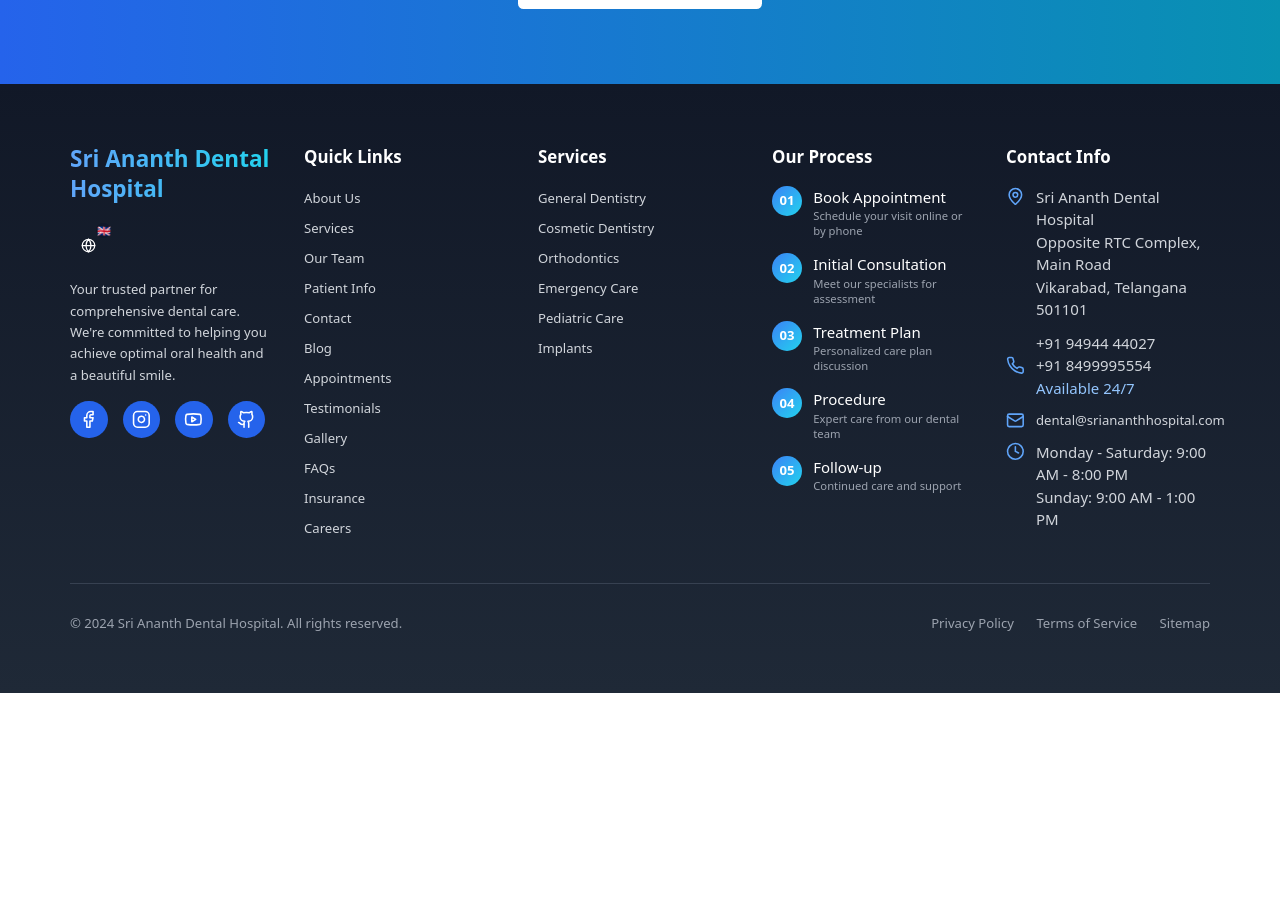
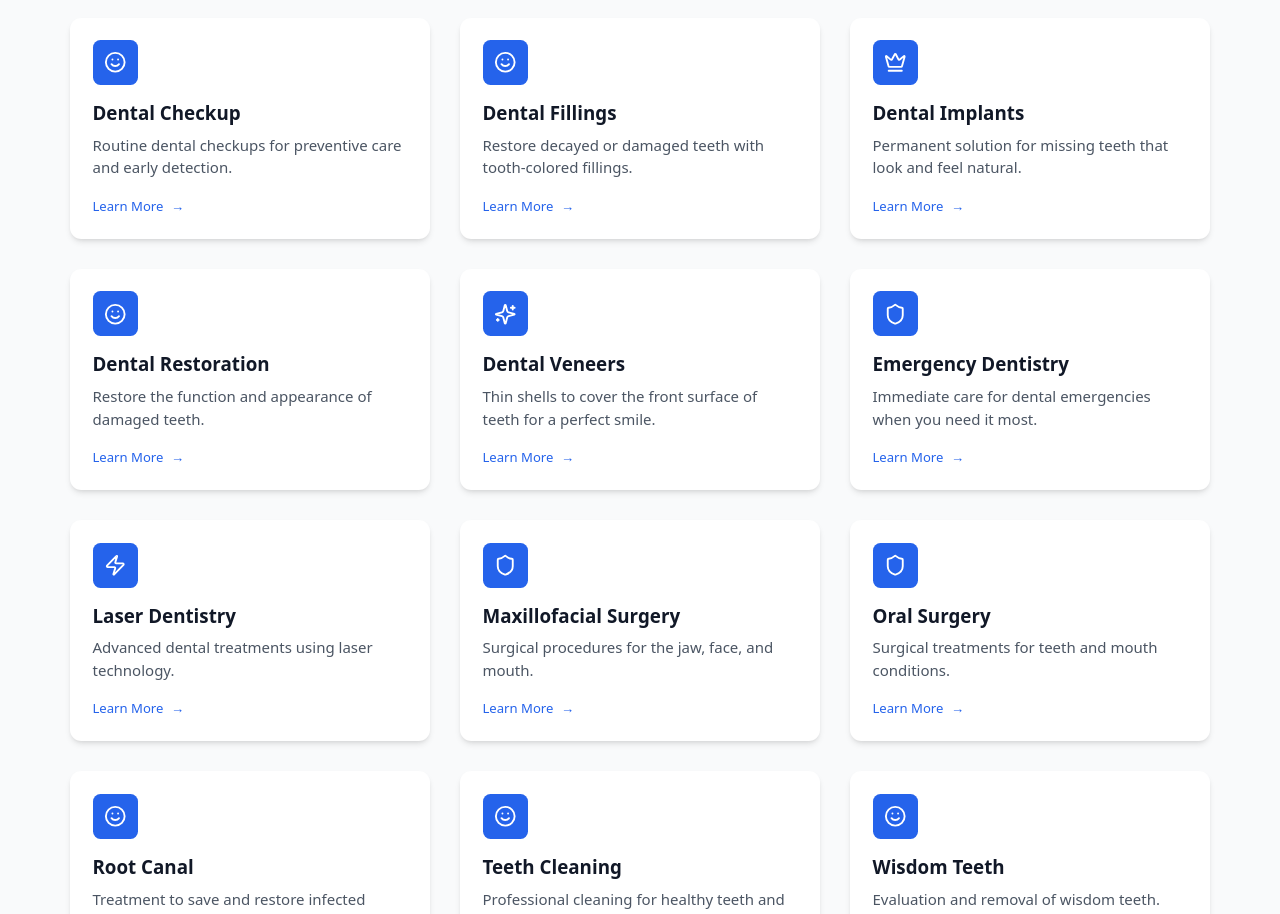
Before and after one commit to Masthan008/dental-hospital, a React (Vite) app: page /services in a window 1280 px wide. Shown: the part 2600-3514 px from the top of the page. Before the commit the page ends 3293 px from the top, so only its background shows below. Built offline with nearby package versions, Linux system fonts and the light colour scheme.

Commit message:
Add horizontal scrolling animation to doctors section on home page and update dental services with new images and entries

```diff
--- a/src/data/services.ts
+++ b/src/data/services.ts
@@ -48,6 +48,335 @@ export interface Service {
 }
 
 export const services: Service[] = [
+  {
+    id: 'orthodontics',
+    slug: 'orthodontics',
+    title: 'Orthodontics',
+    description: 'Straighten your teeth and improve your bite with braces and aligners.',
+    icon: Shield,
+    features: [
+      'Metal Braces',
+      'Ceramic Braces',
+      'Clear Aligners (Invisalign)',
+      'Retainers',
+      'Early Orthodontic Treatment'
+    ],
+    duration: 'Varies',
+    price: 'Starts at ₹25,000',
+    image: '/images/services/ORTHODONTICS - SADH.png',
+    details: [
+      'Orthodontic treatment helps align teeth and jaws for a healthier, more attractive smile.',
+      'We offer traditional braces, ceramic options, and clear aligners for all ages.'
+    ],
+    popular: false
+  },
+  {
+    id: 'pediatric-dentistry',
+    slug: 'pediatric-dentistry',
+    title: 'Pediatric Dentistry',
+    description: 'Gentle dental care for children and teens.',
+    icon: Baby,
+    features: [
+      'Preventive Care',
+      'Sealants',
+      'Fluoride Treatments',
+      'Early Orthodontic Evaluation',
+      'Child-Friendly Environment'
+    ],
+    duration: '30-60 minutes',
+    price: 'Starts at ₹400',
+    image: '/images/services/PEDIATRIC DENTISTRY - SADH.png',
+    details: [
+      'Our pediatric dental team specializes in making visits fun and stress-free for kids.',
+      'We focus on prevention and education for lifelong oral health.'
+    ],
+    popular: false
+  },
+  {
+    id: 'periodontics',
+    slug: 'periodontics',
+    title: 'Periodontics',
+    description: 'Specialized care for gums and supporting structures.',
+    icon: Heart,
+    features: [
+      'Gum Disease Treatment',
+      'Scaling & Root Planing',
+      'Gum Surgery',
+      'Laser Therapy',
+      'Maintenance Programs'
+    ],
+    duration: '45-90 minutes',
+    price: 'Starts at ₹1,500',
+    image: '/images/services/PERIODONTITIS - SADH.png',
+    details: [
+      'Healthy gums are essential for a healthy mouth. Our periodontist provides advanced care for gum disease and related conditions.'
+    ],
+    popular: false
+  },
+  {
+    id: 'dental-checkup',
+    slug: 'dental-checkup',
+    title: 'Dental Checkup',
+    description: 'Routine dental checkups for preventive care and early detection.',
+    icon: Smile,
+    features: [
+      'Oral Examination',
+      'X-rays',
+      'Professional Cleaning',
+      'Oral Cancer Screening'
+    ],
+    duration: '30-45 minutes',
+    price: 'Starts at ₹500',
+    image: '/images/services/DENTAL CHECKUP - SADH.png',
+    details: [
+      'Regular dental checkups help maintain oral health and catch issues early.'
+    ],
+    popular: false
+  },
+  {
+    id: 'dental-fillings',
+    slug: 'dental-fillings',
+    title: 'Dental Fillings',
+    description: 'Restore decayed or damaged teeth with tooth-colored fillings.',
+    icon: Smile,
+    features: [
+      'Composite Fillings',
+      'Amalgam Fillings',
+      'Minimally Invasive',
+      'Natural Appearance'
+    ],
+    duration: '30-60 minutes',
+    price: 'Starts at ₹800',
+    image: '/images/services/DENTAL FILLINGS  - SADH.png',
+    details: [
+      'Dental fillings restore function and aesthetics to damaged teeth.'
+    ],
+    popular: false
+  },
+  {
+    id: 'dental-implants',
+    slug: 'dental-implants',
+    title: 'Dental Implants',
+    description: 'Permanent solution for missing teeth that look and feel natural.',
+    icon: Crown,
+    features: [
+      'Single Tooth Implants',
+      'Implant-Supported Bridges',
+      'All-on-4 Implants',
+      'Bone Grafting',
+      'Sinus Lifts',
+      'Implant Crowns'
+    ],
+    duration: '3-6 months',
+    price: 'From ₹1,999',
+    image: '/images/services/DENTAL IMPLANTS  - SADH.png',
+    details: [
+      'Dental implants are the gold standard for replacing missing teeth, offering a permanent solution that looks, feels, and functions like natural teeth.'
+    ],
+    popular: true
+  },
+  {
+    id: 'dental-restoration',
+    slug: 'dental-restoration',
+    title: 'Dental Restoration',
+    description: 'Restore the function and appearance of damaged teeth.',
+    icon: Smile,
+    features: [
+      'Crowns',
+      'Bridges',
+      'Veneers',
+      'Bonding'
+    ],
+    duration: '60-120 minutes',
+    price: 'Starts at ₹2,000',
+    image: '/images/services/DENTAL RESTORATION - SADH.png',
+    details: [
+      'Dental restorations improve oral health and aesthetics.'
+    ],
+    popular: false
+  },
+  {
+    id: 'dental-veneers',
+    slug: 'dental-veneers',
+    title: 'Dental Veneers',
+    description: 'Thin shells to cover the front surface of teeth for a perfect smile.',
+    icon: Sparkles,
+    features: [
+      'Porcelain Veneers',
+      'Composite Veneers',
+      'Stain Resistant',
+      'Natural Look'
+    ],
+    duration: '2-3 visits',
+    price: 'Starts at ₹10,000',
+    image: '/images/services/DENTAL VENEERS - SADH.png',
+    details: [
+      'Veneers are a cosmetic solution for chips, gaps, and discoloration.'
+    ],
+    popular: false
+  },
+  {
+    id: 'emergency-dentistry',
+    slug: 'emergency-dentistry',
+    title: 'Emergency Dentistry',
+    description: 'Immediate care for dental emergencies when you need it most.',
+    icon: Shield,
+    features: [
+      'Toothache Relief',
+      'Chipped/Broken Teeth',
+      'Knocked-Out Teeth',
+      'Lost Fillings/Crowns',
+      'Dental Abscess',
+      'Broken Dentures'
+    ],
+    duration: '30-120 minutes',
+    price: 'From ₹99',
+    image: '/images/services/EMERGENCY DENTSITRY  - SADH.png',
+    details: [
+      'Dental emergencies can happen at any time, and we are here to help.'
+    ],
+    popular: false
+  },
+  {
+    id: 'laser-dentistry',
+    slug: 'laser-dentistry',
+    title: 'Laser Dentistry',
+    description: 'Advanced dental treatments using laser technology.',
+    icon: Zap,
+    features: [
+      'Laser Gum Treatment',
+      'Laser Whitening',
+      'Minimally Invasive',
+      'Faster Healing'
+    ],
+    duration: '30-60 minutes',
+    price: 'Starts at ₹2,500',
+    image: '/images/services/LASER DENTISTRY  - SADH.png',
+    details: [
+      'Laser dentistry offers precise and comfortable treatments.'
+    ],
+    popular: false
+  },
+  {
+    id: 'maxillofacial-surgery',
+    slug: 'maxillofacial-surgery',
+    title: 'Maxillofacial Surgery',
+    description: 'Surgical procedures for the jaw, face, and mouth.',
+    icon: Shield,
+    features: [
+      'Jaw Surgery',
+      'Facial Trauma',
+      'TMJ Treatment',
+      'Cyst/Tumor Removal'
+    ],
+    duration: 'Varies',
+    price: 'Consult for pricing',
+    image: '/images/services/MAXILLOFACIAL SURGERY - SADH.png',
+    details: [
+      'Maxillofacial surgery treats complex conditions of the face and jaw.'
+    ],
+    popular: false
+  },
+  {
+    id: 'oral-surgery',
+    slug: 'oral-surgery',
+    title: 'Oral Surgery',
+    description: 'Surgical treatments for teeth and mouth conditions.',
+    icon: Shield,
+    features: [
+      'Tooth Extractions',
+      'Biopsies',
+      'Cyst Removal',
+      'Minor Surgeries'
+    ],
+    duration: 'Varies',
+    price: 'Consult for pricing',
+    image: '/images/services/ORAL SURGERY - SADH.png',
+    details: [
+      'Oral surgery is performed for a variety of dental conditions.'
+    ],
+    popular: false
+  },
+  {
+    id: 'root-canal',
+    slug: 'root-canal',
+    title: 'Root Canal',
+    description: 'Treatment to save and restore infected teeth.',
+    icon: Smile,
+    features: [
+      'Pain Relief',
+      'Tooth Preservation',
+      'Quick Recovery',
+      'High Success Rate'
+    ],
+    duration: '60-90 minutes',
+    price: 'Starts at ₹3,000',
+    image: '/images/services/ROOT CANAL  - SADH.png',
+    details: [
+      'Root canal treatment saves teeth that would otherwise be lost.'
+    ],
+    popular: false
+  },
+  {
+    id: 'teeth-cleaning',
+    slug: 'teeth-cleaning',
+    title: 'Teeth Cleaning',
+    description: 'Professional cleaning for healthy teeth and gums.',
+    icon: Smile,
+    features: [
+      'Plaque Removal',
+      'Tartar Removal',
+      'Polishing',
+      'Oral Hygiene Advice'
+    ],
+    duration: '30-45 minutes',
+    price: 'Starts at ₹500',
+    image: '/images/services/TEETH CLEANING  - SADH.png',
+    details: [
+      'Teeth cleaning is essential for oral health and fresh breath.'
+    ],
+    popular: false
+  },
+  {
+    id: 'wisdom-teeth',
+    slug: 'wisdom-teeth',
+    title: 'Wisdom Teeth',
+    description: 'Evaluation and removal of wisdom teeth.',
+    icon: Smile,
+    features: [
+      'Wisdom Tooth Extraction',
+      'Pain Management',
+      'Post-Op Care',
+      'Consultation'
+    ],
+    duration: 'Varies',
+    price: 'Consult for pricing',
+    image: '/images/services/WISDOM TEETH - SADH.png',
+    details: [
+      'Wisdom teeth can cause pain and crowding; removal is often recommended.'
+    ],
+    popular: false
+  },
+  {
+    id: 'bridges',
+    slug: 'bridges',
+    title: 'Dental Bridges',
+    description: 'Replace missing teeth with fixed dental bridges.',
+    icon: Crown,
+    features: [
+      'Fixed Bridges',
+      'Natural Appearance',
+      'Restores Function',
+      'Long-Lasting'
+    ],
+    duration: '2-3 visits',
+    price: 'Starts at ₹8,000',
+    image: '/images/services/BRIDGES - SADH.png',
+    details: [
+      'Dental bridges fill gaps and restore your smile.'
+    ],
+    popular: false
+  },
   {
     id: 'general-dentistry',
     slug: 'general-dentistry',
--- a/src/pages/Index.tsx
+++ b/src/pages/Index.tsx
@@ -14,13 +14,18 @@ const Index = () => {
     <div className="min-h-screen bg-gradient-to-br from-blue-50 via-white to-blue-100">
       <Header />
       <Hero />
-      {/* Doctors Section replacing Services */}
+      {/* Doctors Section with horizontal scroll animation */}
       <section className="py-20">
         <div className="max-w-6xl mx-auto px-4">
           <h2 className="text-4xl font-bold text-center mb-10 text-blue-900">Our Doctors</h2>
-          <div className="grid md:grid-cols-2 gap-8">
-            {doctors.map((doctor) => (
-              <div key={doctor.id} className="bg-white rounded-xl shadow-lg overflow-hidden flex flex-col items-center p-6">
+          <div className="relative">
+            <div className="flex gap-8 overflow-x-auto pb-4 scrollbar-thin scrollbar-thumb-blue-200 scrollbar-track-blue-50 scroll-smooth" style={{ WebkitOverflowScrolling: 'touch' }}>
+              {doctors.map((doctor, idx) => (
+                <div
+                  key={doctor.id}
+                  className="bg-white rounded-xl shadow-lg overflow-hidden flex flex-col items-center p-6 min-w-[320px] transition-transform duration-500"
+                  style={{ transform: `translateY(${idx % 2 === 0 ? '0px' : '10px'})` }}
+                >
                   <img src={doctor.image} alt={doctor.name} className="w-48 h-48 object-cover rounded-full mb-4 border-4 border-blue-200" />
                   <h3 className="text-2xl font-bold text-blue-800 mb-2">{doctor.name}</h3>
                   <p className="text-blue-600 mb-2">{doctor.title}</p>
@@ -28,6 +33,7 @@ const Index = () => {
                   <p className="text-gray-500 text-sm mb-2">Experience: {doctor.experience}</p>
                 </div>
               ))}
+            </div>
           </div>
         </div>
       </section>
```
Lines whose indentation alone changed are shown as unchanged.
